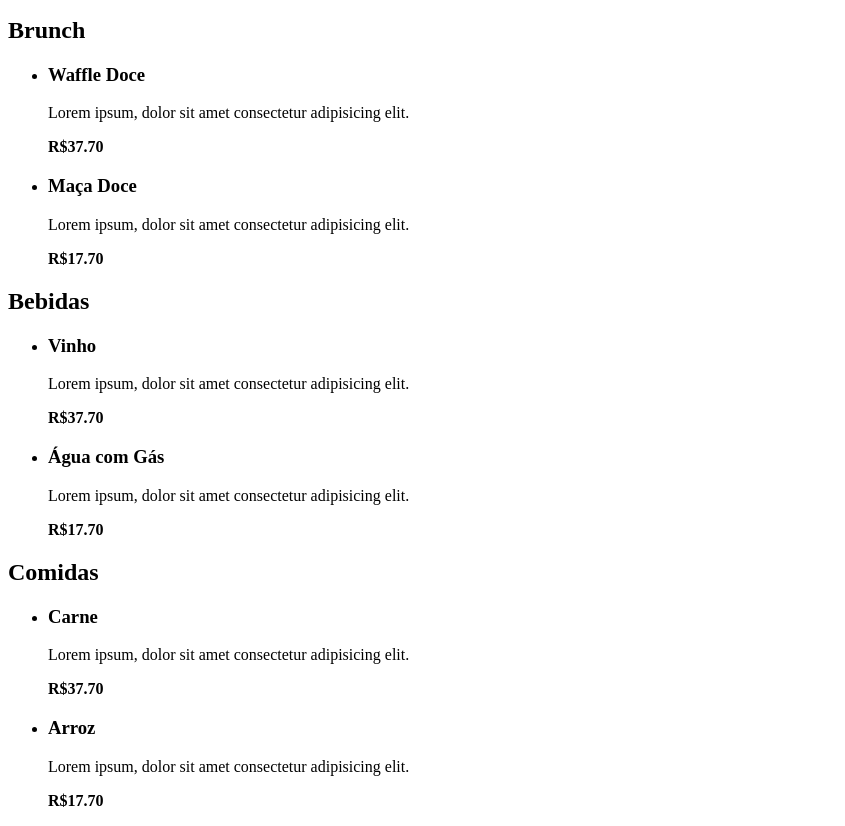
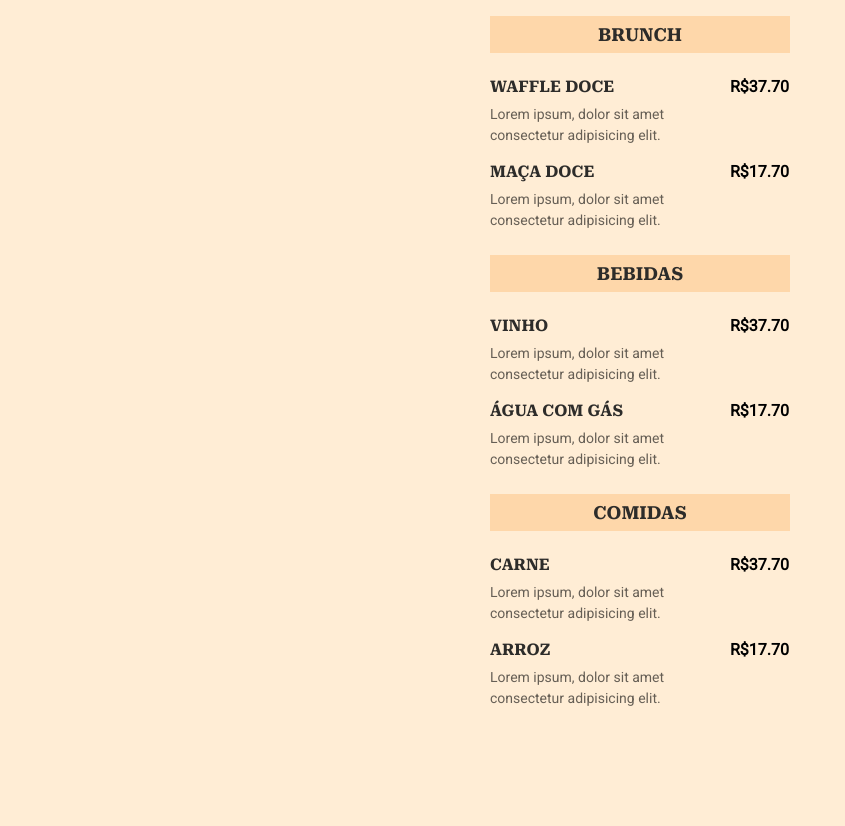
Before and after one commit to cavazinf/maratona-explorer-3, a plain HTML site: page index.html in a window 1280 px wide. Shown: the part 101-927 px from the top of the page, without its empty margins (0-845 px from the left). After the commit the page ends 834 px from the top, so only its background shows below. Drawn offline with Linux system fonts and the light colour scheme.

Commit message:
atualização

```diff
--- a/index.html
+++ b/index.html
@@ -11,6 +11,10 @@
     <meta http-equiv="X-UA-Compatible" content="IE=edge">
     <meta name="viewport" content="width=device-width, initial-scale=1.0">
     <title>RocketCoffe</title>
+
+    <link rel="stylesheet" href="./style.css">
+  </head>
+
   </head>
 
 
```
